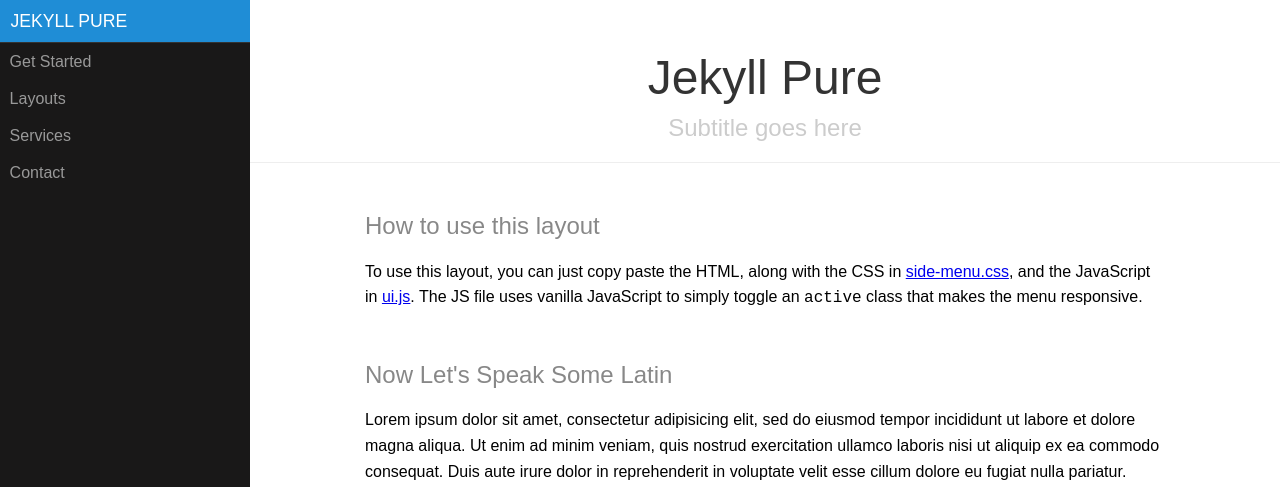
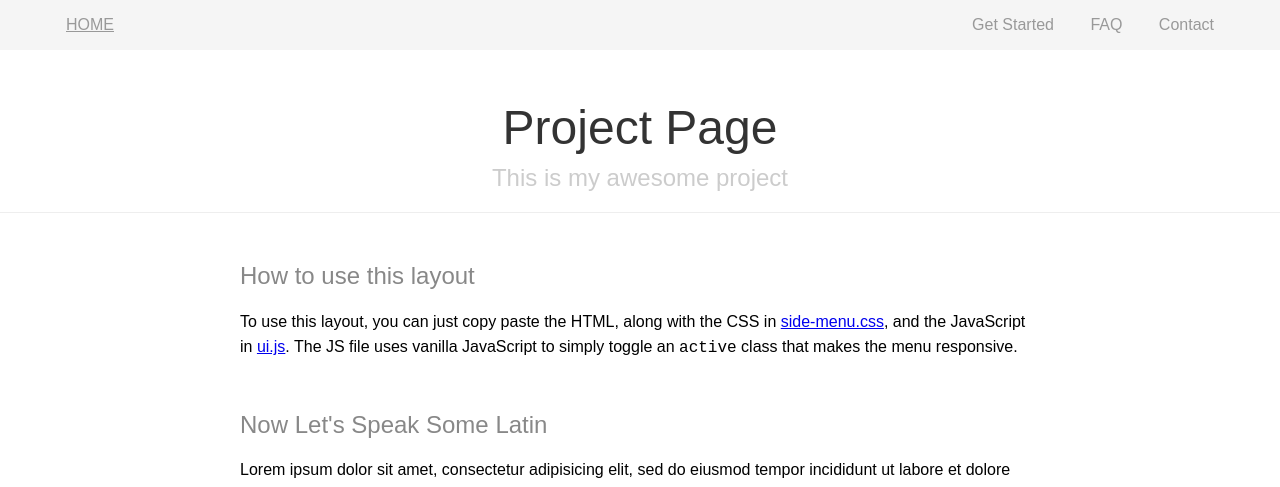
Before and after one commit to blkwk/blkwk.github.io, a Jekyll site: the page built from index.html, in a window 1280 px wide and 1146 px high. Shown: the top 487 px of the window. Built offline with Jekyll 4.4.1, drawn with Linux system fonts in a browser that asks for light colours; Markdown is read by kramdown in place of the engine named in the settings.

Commit message:
top menu stuff, new readme

```diff
--- /dev/null
+++ b/_includes/menu_top.html
@@ -0,0 +1,13 @@
+<div id="menu">
+    <div class="pure-menu-horizontal">
+        <div class="pure-menu-logo">
+          <a class="logo" href="/"><!--{{site.name}}-->HOME</a>
+        </div>
+
+        <ul class="pure-menu-list">
+            <li class="pure-menu-item"><a href="/start.html" class="pure-menu-link">Get Started</a></li>
+            <li class="pure-menu-item"><a href="/faq.html" class="pure-menu-link">FAQ</a></li>
+            <li class="pure-menu-item"><a href="/contact.html" class="pure-menu-link">Contact</a></li>
+        </ul>
+    </div>
+</div>
--- a/_layouts/default.html
+++ b/_layouts/default.html
@@ -22,7 +22,7 @@
               <span></span>
           </a>
 
-          {% include menu.html %}
+          {% include menu_top.html %}
 
           <div id="main">
               <div class="header">
--- a/_scss/main.scss
+++ b/_scss/main.scss
@@ -1,6 +1,7 @@
 // @import "reset";
 @import "syntax";
-@import "layouts/side-menu.scss";
+//@import "side-menu.scss";
+@import "top-menu.scss";
 
 body {
     background: white;
--- a/css/main.css
+++ b/css/main.css
@@ -256,6 +256,17 @@
   max-width: 100%;
   height: auto; }
 
+.pure-menu-logo {
+  float: left;
+  margin-left: 50px; }
+  .pure-menu-logo a {
+    display: block;
+    height: auto; }
+
+.pure-menu-list {
+  float: right;
+  margin-right: 50px; }
+
 /*
 Add transition to containers so they can push in and out.
 */
@@ -269,13 +280,6 @@ This is the parent `<div>` that contains the menu and the content area.
 #layout {
   position: relative;
   padding-left: 0; }
-
-#layout.active #menu {
-  left: 250px;
-  width: 250px; }
-
-#layout.active .menu-link {
-  left: 250px; }
 
 /*
 The content `<div>` is where all your content goes.
@@ -315,18 +319,12 @@ The `#menu` `<div>` is the parent `<div>` that contains the `.pure-menu` that
 appears on the left side of the page.
 */
 #menu {
-  margin-left: -250px;
-  /* "#menu" width */
-  width: 250px;
-  position: fixed;
-  top: 0;
-  left: 0;
-  bottom: 0;
-  z-index: 1000;
-  /* so the menu or its navicon stays above all content */
-  background: #191818;
+  width: 100%;
+  position: relative;
+  background: #f5f5f5;
   overflow-y: auto;
-  -webkit-overflow-scrolling: touch; }
+  -webkit-overflow-scrolling: touch;
+  text-align: center; }
 
 /*
     All anchors inside the menu should be styled like this.
@@ -334,7 +332,7 @@ appears on the left side of the page.
 #menu a {
   color: #999;
   border: none;
-  padding: 0.6em 0 0.6em 0.6em; }
+  padding: 1em; }
 
 /*
     Remove all background/borders, since we are applying them to #menu.
@@ -420,6 +418,10 @@ small screens.
 .menu-link span:after {
   margin-top: 0.6em; }
 
+.pure-menu-selected {
+  color: #ff0000;
+  background-color: #000; }
+
 /* -- Responsive Styles (Media Queries) ------------------------------------- */
 /*
 Hides the menu at `48em`, but modify this based on your app's needs.
@@ -428,12 +430,6 @@ Hides the menu at `48em`, but modify this based on your app's needs.
   .header, .content {
     padding-left: 2em;
     padding-right: 2em; }
-  #layout {
-    padding-left: 250px;
-    /* left col width "#menu" */
-    left: 0; }
-  #menu {
-    left: 250px; }
   .menu-link {
     position: fixed;
     left: 250px;
--- a/gulpfile.js
+++ b/gulpfile.js
@@ -56,7 +56,7 @@ gulp.task('sass', function () {
  */
 gulp.task('watch', function () {
     gulp.watch('_scss/*.scss', ['sass']);
-    gulp.watch(['index.html', '_layouts/*.html', '_posts/*'], ['jekyll-rebuild']);
+    gulp.watch(['index.html', '_layouts/*.html', '_includes/*.html', '_posts/*', 'js/*.js'], ['jekyll-rebuild']);
 });
 
 /**
--- a/index.html
+++ b/index.html
@@ -1,7 +1,7 @@
 ---
 layout: default
-title: Jekyll Pure
-subtitle: Subtitle goes here
+title: Project Page
+subtitle: This is my awesome project
 ---
 
 <div class="content">
--- a/start.html
+++ b/start.html
@@ -1,7 +1,7 @@
 ---
 layout: default
 title: Getting Started
-subtitle: Subtitle goes here
+subtitle: Info on how to get started
 ---
 
 <div id="home" class="content">
```
Also changed, not shown: _scss/top-menu.scss (added, +254 -0 lines), contact.html (added, +9 -0 lines), faq.html (added, +9 -0 lines), layouts.html (deleted, +0 -9 lines), README.md, _includes/menu_sidebar.html (renamed from _includes/menu.html), _scss/side-menu.scss (renamed from _scss/layouts/side-menu.scss).
